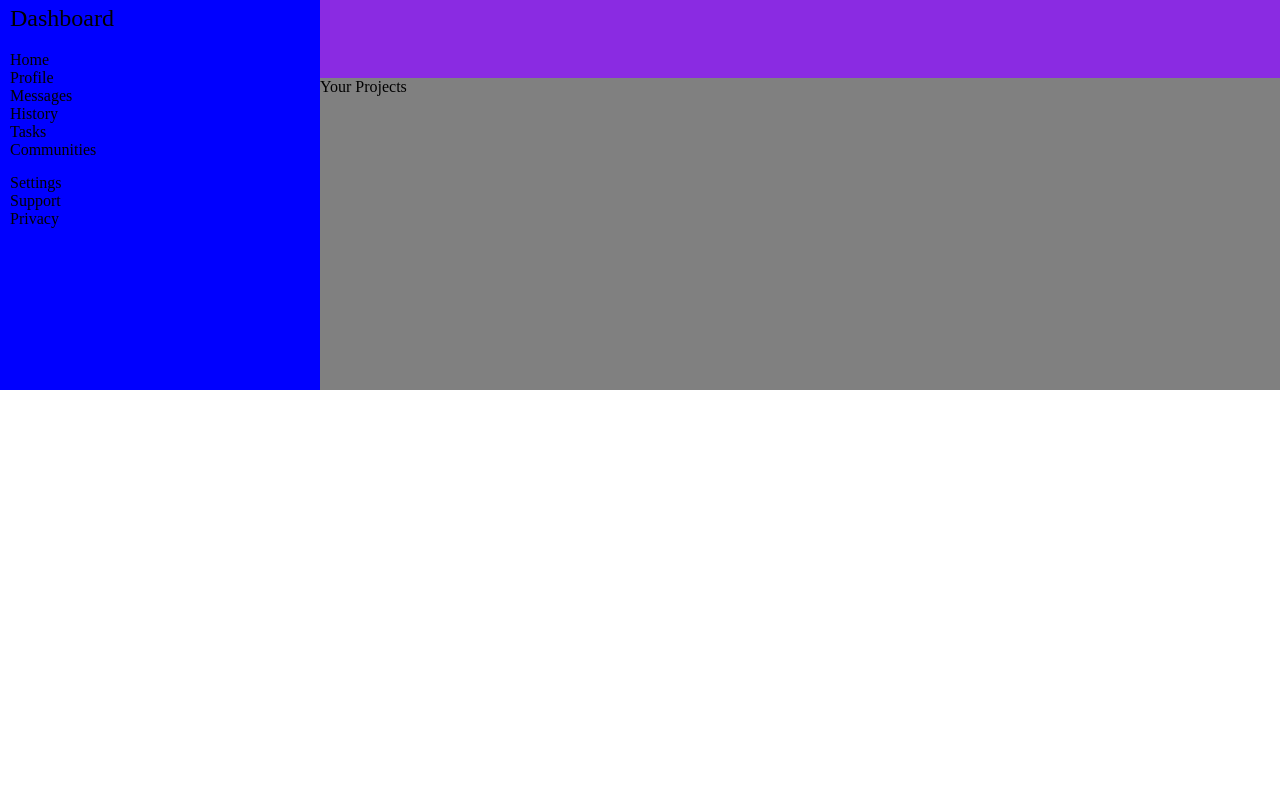
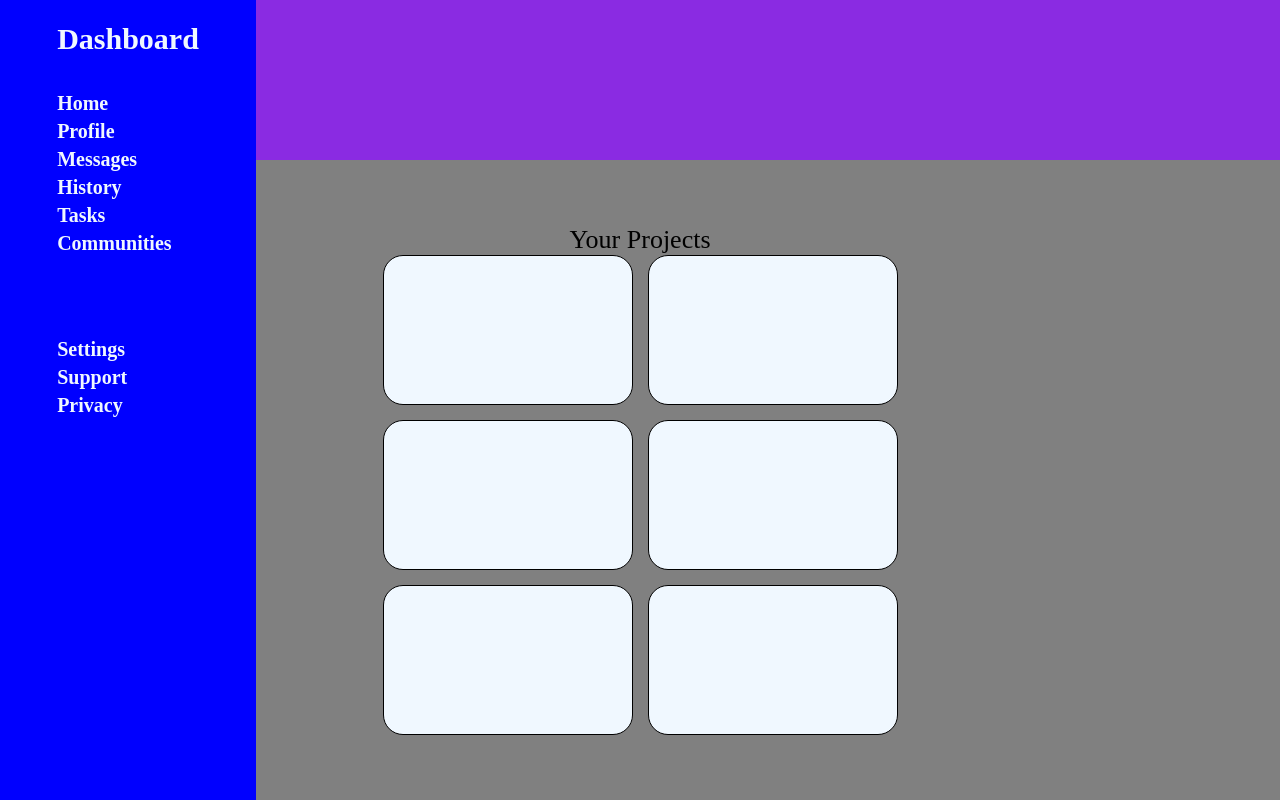
Before and after one commit to staceymw/dashboard, a plain HTML site: page index.html in a window 1280 px wide. Drawn offline with Linux system fonts and the light colour scheme.

Commit message:
Experiment with placement

```diff
--- a/styles.css
+++ b/styles.css
@@ -4,15 +4,17 @@
 }
 
 .container {
+    height: 100vh;
+    width: 100vw;
     display: grid;
-    grid-template-columns: 1fr 3fr;
+    grid-template-columns: 1fr 4fr;
     grid-template-rows: 1fr 4fr;
 }
 
 .sidebar {
     display:grid;
     align-items: center;
-    justify-content: left;
+    justify-content: center;
     grid-template-rows: 1fr 3fr 6fr;
     gap: 15px;
     grid-column: 1 / 2;
@@ -20,19 +22,36 @@
     background-color: blue;
 }
 
-.dashboard-heading,
+/*.dashboard-heading,
 .bottom-links,
 .top-links {
-    margin-left: 10px;
+    margin-left: 20px;
+}*/
+
+.dashboard-heading {
+    font-size: 30px;
+    font-weight: bolder;
+    color: aliceblue;
 }
 
-.dashboard-heading {
-    align-self: center;
-    font-size: 24px;
+.top-links {
+    align-self: self-start;
+    display: flex;
+    flex-direction: column;
+    gap: 5px;
+    font-size: 20px;
+    font-weight: bold;
+    color: aliceblue;
 }
 
 .bottom-links {
-    align-self: self-start;
+    align-self:self-start;
+    display: flex;
+    flex-direction: column;
+    gap: 5px;
+    font-size: 20px;
+    font-weight: bold;
+    color: aliceblue;
 }
 
 .header {
@@ -42,6 +61,27 @@
 }
 
 .main-content {
+    display: grid;
+    grid-template-columns: 3fr 1fr;
     background-color: grey;
+    justify-items: center;
+    align-content: center;
+}
 
+.projects {
+    grid-column: 1 / 2;
+    display: grid;
+    gap:15px;
+    grid-template-columns: repeat(2, minmax(250px, 1fr));
+    grid-template-rows: repeat(3, minmax(150px, 1fr));
 }
+
+.card {
+    background-color: aliceblue;
+    border: 1px solid black;
+    border-radius: 20px;
+}
+
+.your-projects {
+    font-size: 26px;
+}
```
